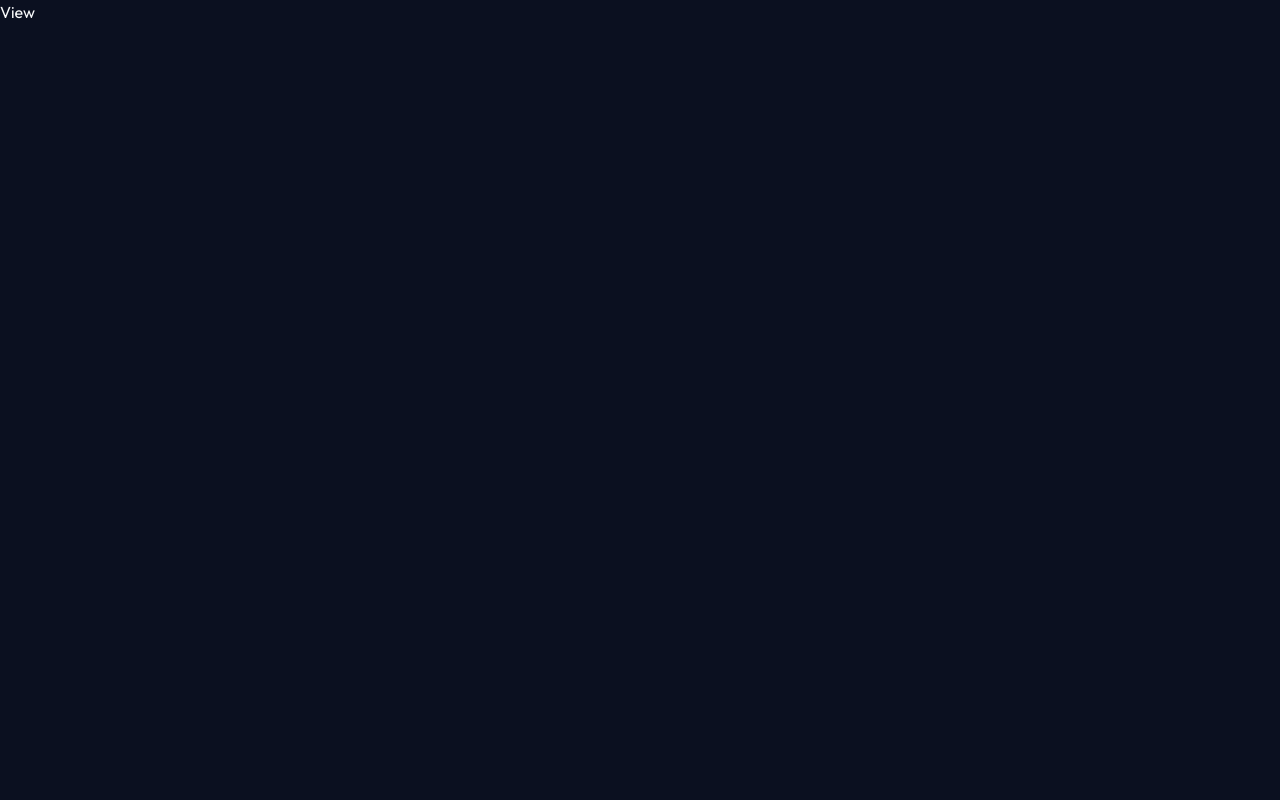
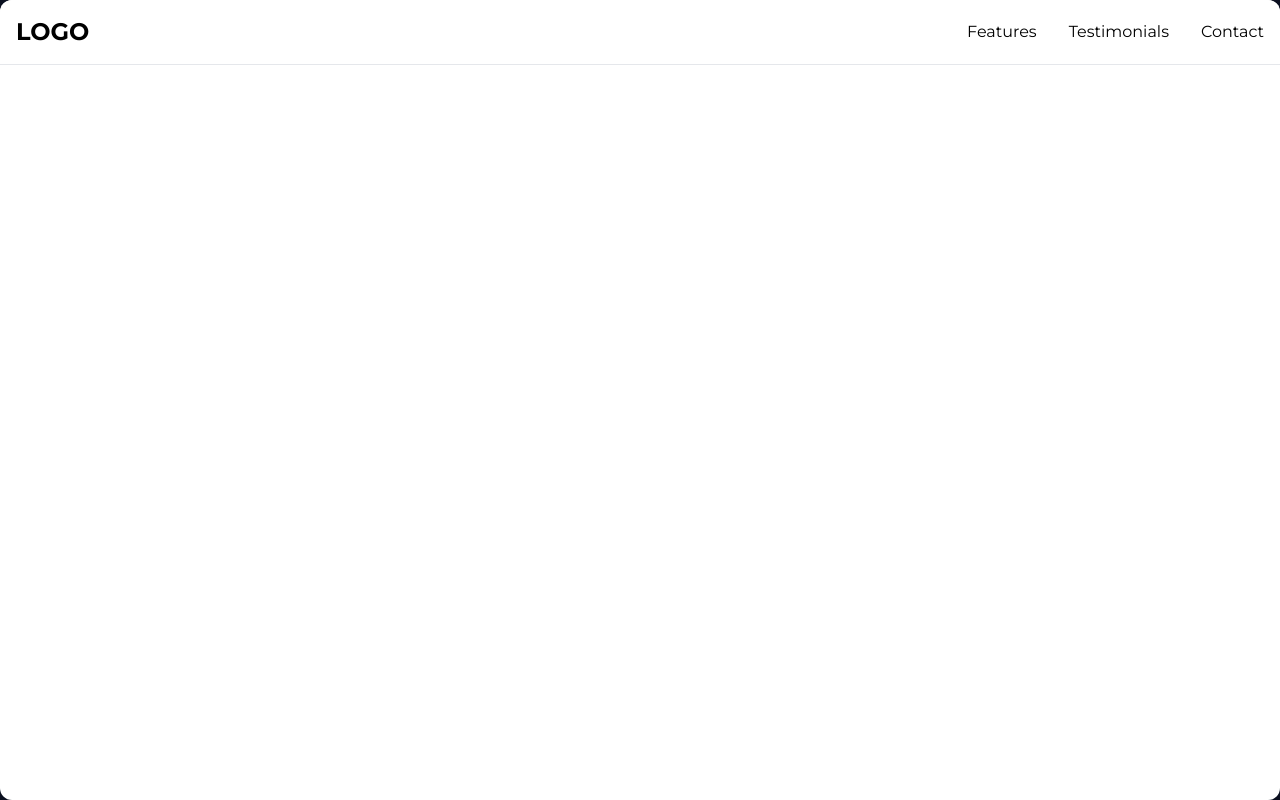
Before and after one commit to faisalquaiyum/rapid-site-builder, a React (Vite) app in the folder client/: page /view/25d8441d-6c8f-48b0-9762-7203b936b4ab in a window 1280 px wide. Built offline with nearby package versions, Linux system fonts and the light colour scheme.

Commit message:
preview & view page set up

```diff
--- a/client/src/components/EditorPanel.tsx
+++ b/client/src/components/EditorPanel.tsx
@@ -47,7 +47,7 @@ const EditorPanel = ({
   };
 
   return (
-    <div className="absolute top-4 right-4 w-80 bg-white rounded-lg shadow-xl border border-gray-200 p-4 z-50 animate-in fade-in slide-in-from-right-5">
+    <div className="absolute top-4 right-4 w-80 bg-white rounded-lg shadow-xl border border-gray-200 p-4 z-50 animate-fade-in fade-in">
       <div className="flex justify-between items-center mb-4">
         <h3 className="font-semibold text-gray-800">Edit Element</h3>
         <button
--- a/client/src/components/LoaderSteps.tsx
+++ b/client/src/components/LoaderSteps.tsx
@@ -1,9 +1,56 @@
-import React from 'react'
+import {
+  CircleIcon,
+  Icon,
+  ScanLineIcon,
+  SquareIcon,
+  TriangleIcon,
+} from "lucide-react";
+import { useEffect, useState } from "react";
+
+const steps = [
+  { icon: ScanLineIcon, label: "Analyzing your request..." },
+  { icon: SquareIcon, label: "Generating layout structure..." },
+  { icon: TriangleIcon, label: "Assembling UI components..." },
+  { icon: CircleIcon, label: "Finalizing your website..." },
+];
+
+const STEP_DURATION = 45000;
 
 const LoaderSteps = () => {
+  const [current, setCurrent] = useState(0);
+
+  useEffect(() => {
+    const interval = setInterval(() => {
+      setCurrent((s) => (s + 1) % steps.length);
+    }, STEP_DURATION);
+    return () => clearInterval(interval);
+  }, []);
+
+  const Icon = steps[current].icon;
+
   return (
-    <div>LoaderSteps</div>
-  )
-}
+    <div className="w-full h-full flex flex-col items-center justify-center bg-gray-950 relative overflow-hidden text-white">
+      <div className="absolute inset-0 bg-linear-to-br from-blue-500/10 via-purple-500/10 to-fuchsia-500/10 blur-3xl animate-pulse"></div>
 
-export default LoaderSteps
+      <div className="relative z-10 w-32 h-32 flex items-center justify-center">
+        <div className="absolute inset-0 rounded-full border border-indigo-400 animate-ping opacity-30" />
+        <div className="absolute inset-4 rounded-full border border-purple-400/20" />
+        <Icon className="w-8 h-8 text-white opacity-80 animate-bounce" />
+      </div>
+
+      {/* Step label - fade using transition only (no invisible start) */}
+      <p
+        key={current}
+        className="mt-8 text-lg font-light text-white/90 tracking-wide transition-all duration-700 ease-in-out opacity-100"
+      >
+        {steps[current].label}
+      </p>
+
+      <p className="text-xs text-gray-400 mt-2 transition-opacity duration-700 opacity-100">
+        This may take around 2-3 minutes...
+      </p>
+    </div>
+  );
+};
+
+export default LoaderSteps;
--- a/client/src/components/ProjectPreview.tsx
+++ b/client/src/components/ProjectPreview.tsx
@@ -1,4 +1,10 @@
-import { forwardRef, useEffect, useRef, useState } from "react";
+import {
+  forwardRef,
+  useEffect,
+  useImperativeHandle,
+  useRef,
+  useState,
+} from "react";
 import type { Project } from "../types";
 import { iframeScript } from "../assets/assets";
 import EditorPanel from "./EditorPanel";
@@ -27,6 +33,33 @@ const ProjectPreview = forwardRef<ProjectPreviewRef, ProjectPreviewProps>(
       tablet: "w-[768px]",
       desktop: "w-full",
     };
+
+    useImperativeHandle(ref, () => ({
+      getCode: () => {
+        const doc = iframeRef.current?.contentDocument;
+        if (!doc) return undefined;
+
+        // 1. Remove our selection class / attributes / outline from all elements
+        doc
+          .querySelectorAll(".ai-selected-element,[data-ai-selected]")
+          .forEach((el) => {
+            el.classList.remove("ai-selected-element");
+            el.removeAttribute("data-ai-selected");
+            (el as HTMLElement).style.outline = "";
+          });
+
+        // 2. Remove injected style + script from the document
+        const previewStyle = doc.getElementById("ai-preview-style");
+        if (previewStyle) previewStyle.remove();
+
+        const previewScript = doc.getElementById("ai-preview-script");
+        if (previewScript) previewScript.remove();
+
+        // 3. Serialize clean HTML
+        const html = doc.documentElement.outerHTML;
+        return html;
+      },
+    }));
 
     useEffect(() => {
       const handleMessage = (event: MessageEvent) => {
--- a/client/src/index.css
+++ b/client/src/index.css
@@ -22,3 +22,12 @@
 .no-scrollbar::-webkit-scrollbar {
   display: none;
 }
+
+@keyframes fade-in {
+  0% { opacity: 0; }
+  100% { opacity: 1; }
+}
+
+.animate-fade-in {
+  animation: fade-in 0.8s ease-out;
+}
--- a/client/src/pages/Preview.tsx
+++ b/client/src/pages/Preview.tsx
@@ -1,9 +1,50 @@
-import React from 'react'
+import React, { useEffect, useState } from "react";
+import { useParams } from "react-router-dom";
+import { dummyProjects } from "../assets/assets";
+import { Loader2Icon } from "lucide-react";
+import ProjectPreview from "../components/ProjectPreview";
+import type { Project } from "../types";
 
 const Preview = () => {
+  const { projectId, versionId } = useParams();
+  const [code, setCode] = useState("");
+  const [loading, setLoading] = useState(true);
+
+  const fetchCode = async () => {
+    setTimeout(() => {
+      const code = dummyProjects.find(
+        (project) => project.id === projectId,
+      )?.current_code;
+      if (code) {
+        setCode(code);
+        setLoading(false);
+      }
+    }, 2000);
+  };
+
+  useEffect(() => {
+    fetchCode();
+  }, []);
+
+  if (loading) {
+    return (
+      <div className="flex items-center justify-center h-screen">
+        <Loader2Icon className="size-7 animate-spin text-indigo-200" />
+      </div>
+    );
+  }
+
   return (
-    <div>Preview</div>
-  )
-}
+    <div className="h-screen">
+      {code && (
+        <ProjectPreview
+          project={{ current_code: code } as Project}
+          isGenerating={false}
+          showEditorPanel={false}
+        />
+      )}
+    </div>
+  );
+};
 
-export default Preview
+export default Preview;
--- a/client/src/pages/Projects.tsx
+++ b/client/src/pages/Projects.tsx
@@ -53,8 +53,25 @@ const Projects = () => {
   };
 
   const saveProject = () => {};
+  // download code (index.html)
+  const downloadCode = () => {
+    const code = previewRef.current?.getCode() || project?.current_code;
+    if (!code) {
+      if (isGenerating) {
+        return;
+      }
+      return;
+    }
 
-  const downloadCode = () => {};
+    const element = document.createElement("a");
+    const file = new Blob([code], { type: "text/html" });
+    element.href = URL.createObjectURL(file);
+    element.download = "index.html";
+    document.body.appendChild(element);
+    element.click();
+    document.body.removeChild(element);
+    URL.revokeObjectURL(element.href);
+  };
   const togglePublish = async () => {};
 
   useEffect(() => {
--- a/client/src/pages/View.tsx
+++ b/client/src/pages/View.tsx
@@ -1,9 +1,48 @@
-import React from 'react'
+import React, { useEffect, useState } from "react";
+import { useParams } from "react-router-dom";
+import { dummyProjects } from "../assets/assets";
+import { Loader2Icon } from "lucide-react";
+import ProjectPreview from "../components/ProjectPreview";
+import type { Project } from "../types";
 
 const View = () => {
+  const { projectId } = useParams();
+  const [code, setCode] = useState("");
+  const [loading, setLoading] = useState(true);
+
+  const fetchCode = async () => {
+    const code = dummyProjects.find((p) => p.id === projectId)?.current_code;
+    setTimeout(() => {
+      if (code) {
+        setCode(code);
+        setLoading(false);
+      }
+    }, 2000);
+  };
+
+  useEffect(() => {
+    fetchCode();
+  }, []);
+
+  if (loading) {
+    return (
+      <div className="flex items-center justify-center h-screen">
+        <Loader2Icon className="size-7 animate-spin text-indigo-200" />
+      </div>
+    );
+  }
+
   return (
-    <div>View</div>
-  )
-}
+    <div className="h-screen">
+      {code && (
+        <ProjectPreview
+          project={{ current_code: code } as Project}
+          isGenerating={false}
+          showEditorPanel={false}
+        />
+      )}
+    </div>
+  );
+};
 
-export default View
+export default View;
```
